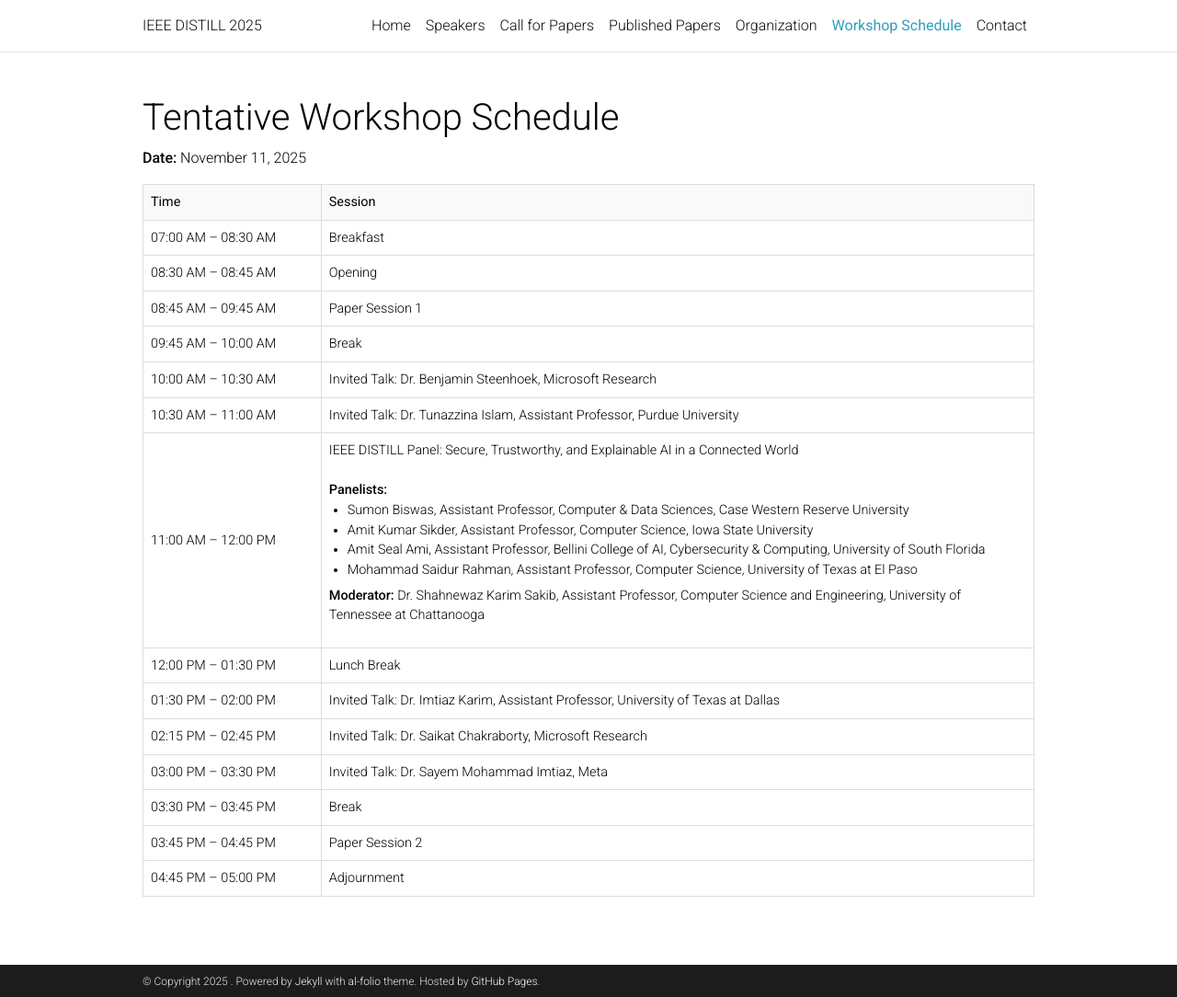
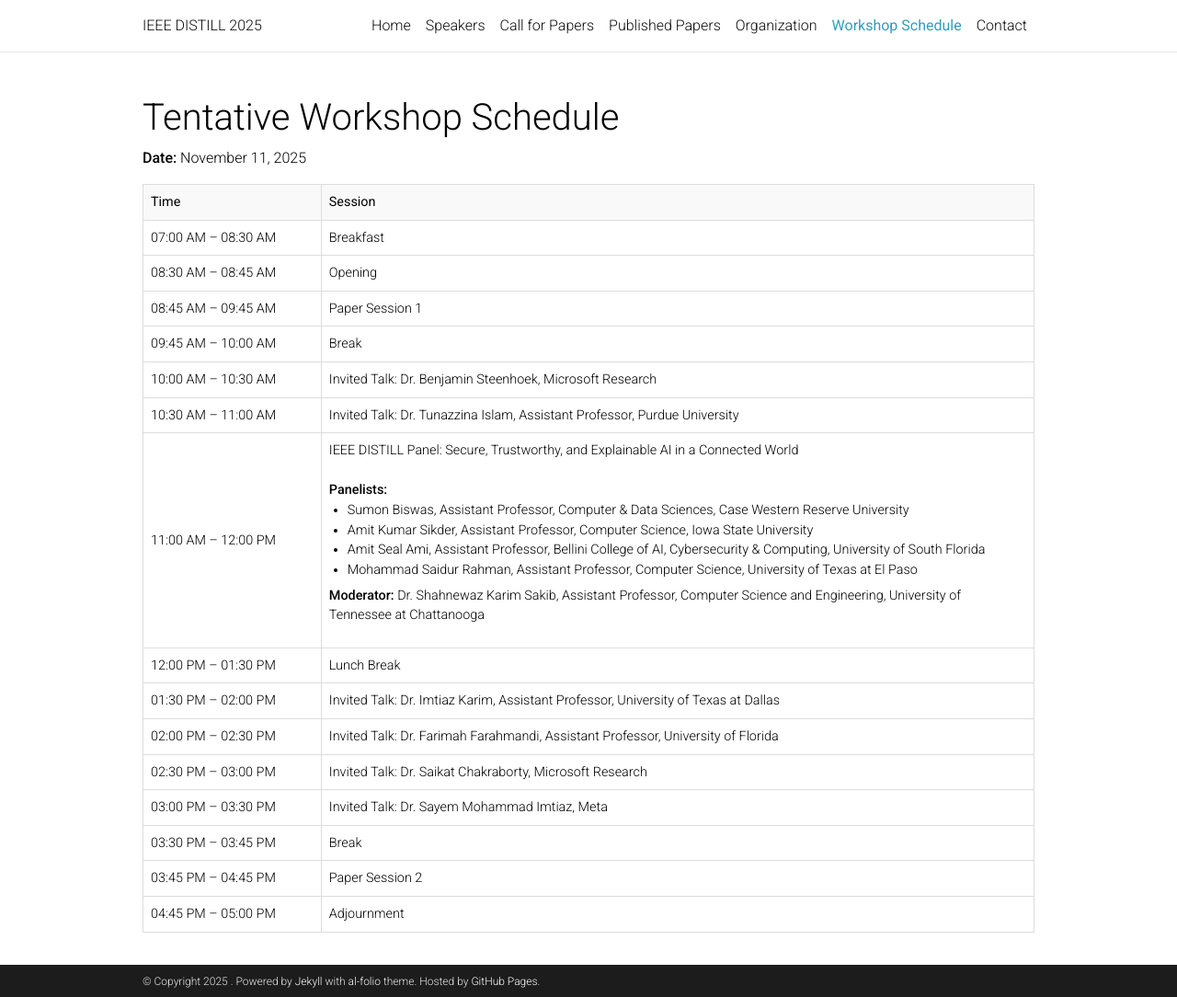
Before and after one commit to ieeedistill/ieeedistill.github.io, a Jekyll site: the page built from _pages/schedule.md, in a window 1280 px wide and 1084 px high. Shown: the whole window at 92% size. Built offline with Jekyll 4.4.1, drawn with Linux system fonts in a browser that asks for light colours; comment, search, counter and statistics services are not loaded; a style sheet for code colours, icons or effects is not loaded.

Commit message:
Update schedule.md

```diff
--- a/_pages/schedule.md
+++ b/_pages/schedule.md
@@ -42,7 +42,8 @@ nav_title: "Schedule"
     </tr>
     <tr><td style="border: 1px solid #ddd; padding: 8px;">12:00 PM – 01:30 PM</td><td style="border: 1px solid #ddd; padding: 8px;">Lunch Break</td></tr>
     <tr><td style="border: 1px solid #ddd; padding: 8px;">01:30 PM – 02:00 PM</td><td style="border: 1px solid #ddd; padding: 8px;">Invited Talk: Dr. Imtiaz Karim, Assistant Professor, University of Texas at Dallas</td></tr>
-    <tr><td style="border: 1px solid #ddd; padding: 8px;">02:15 PM – 02:45 PM</td><td style="border: 1px solid #ddd; padding: 8px;">Invited Talk: Dr. Saikat Chakraborty, Microsoft Research</td></tr>
+    <tr><td style="border: 1px solid #ddd; padding: 8px;">02:00 PM – 02:30 PM</td><td style="border: 1px solid #ddd; padding: 8px;">Invited Talk: Dr. Farimah Farahmandi, Assistant Professor, University of Florida</td></tr>
+    <tr><td style="border: 1px solid #ddd; padding: 8px;">02:30 PM – 03:00 PM</td><td style="border: 1px solid #ddd; padding: 8px;">Invited Talk: Dr. Saikat Chakraborty, Microsoft Research</td></tr>
     <tr><td style="border: 1px solid #ddd; padding: 8px;">03:00 PM – 03:30 PM</td><td style="border: 1px solid #ddd; padding: 8px;">Invited Talk: Dr. Sayem Mohammad Imtiaz, Meta</td></tr>
     <tr><td style="border: 1px solid #ddd; padding: 8px;">03:30 PM – 03:45 PM</td><td style="border: 1px solid #ddd; padding: 8px;">Break</td></tr>
     <tr><td style="border: 1px solid #ddd; padding: 8px;">03:45 PM – 04:45 PM</td><td style="border: 1px solid #ddd; padding: 8px;">Paper Session 2</td></tr>
```
